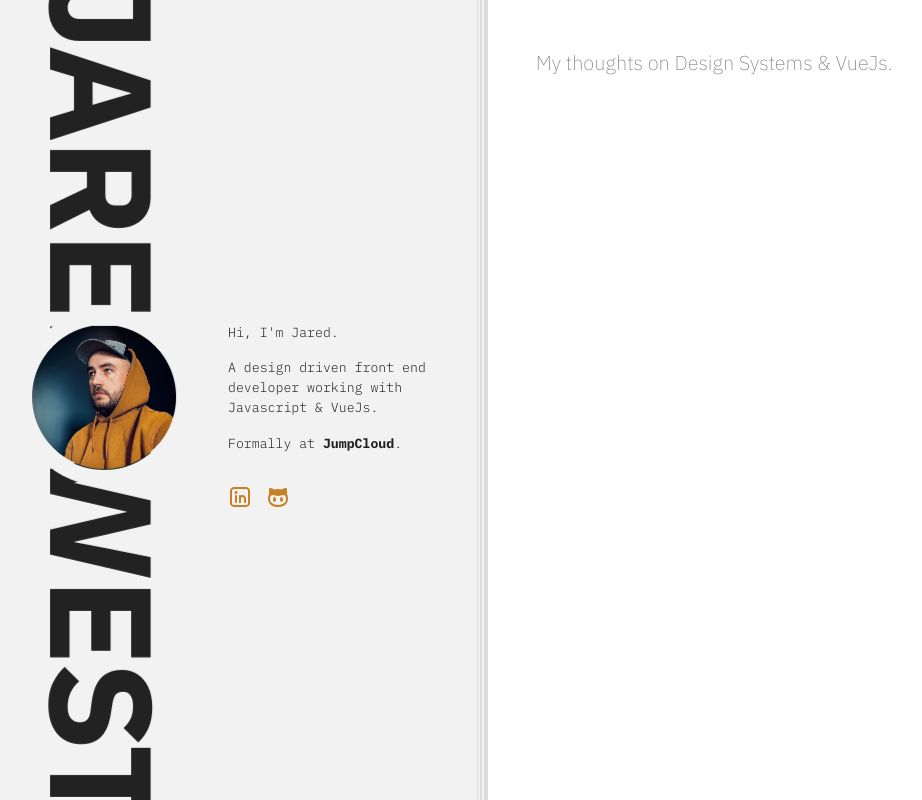
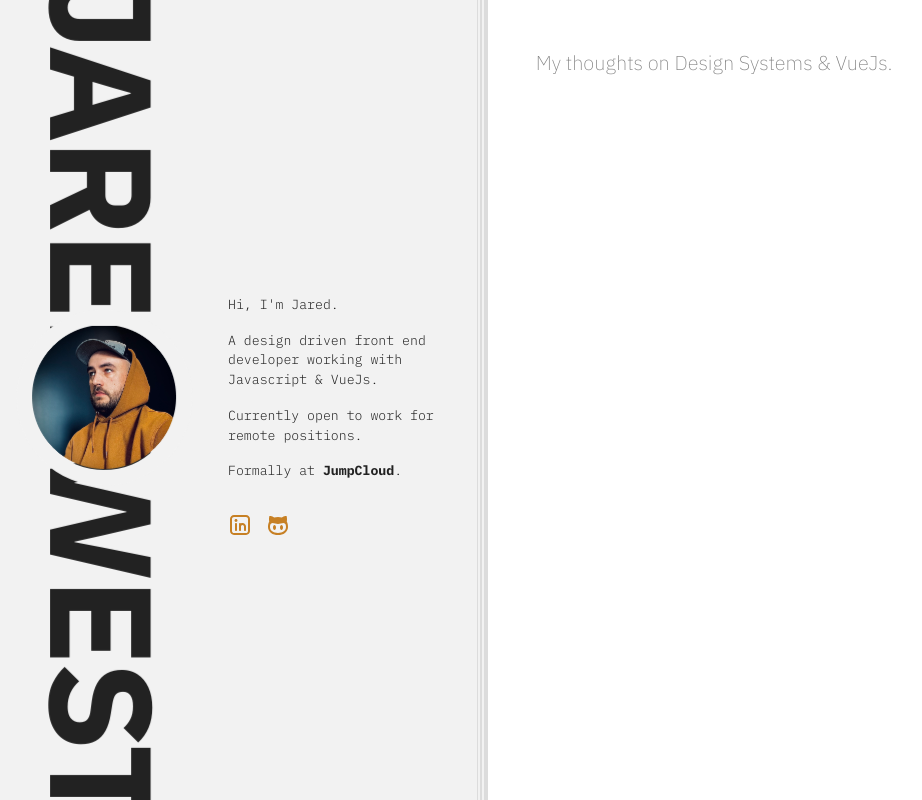
Before and after one commit to utroda/personal-site, an Astro site: page / in a window 1280 px wide. Shown: the whole page, without its empty margins (28-950 px from the left). Built offline with nearby package versions, Linux system fonts and the light colour scheme; Astro itself is replaced by a stand-in of ours.

Commit message:
added open to work

```diff
--- a/src/components/Bio.astro
+++ b/src/components/Bio.astro
@@ -8,6 +8,7 @@
   <div class="bio__text">
     <p>Hi, I'm Jared.</p>
     <p>A design driven front end developer working with Javascript & VueJs.</p>
+    <p>Currently open to work for remote positions.</p>
     <p>Formally at <span class="text-bold">JumpCloud</span>.</p>
   </div>
   <ul class="bio__icons">
```
